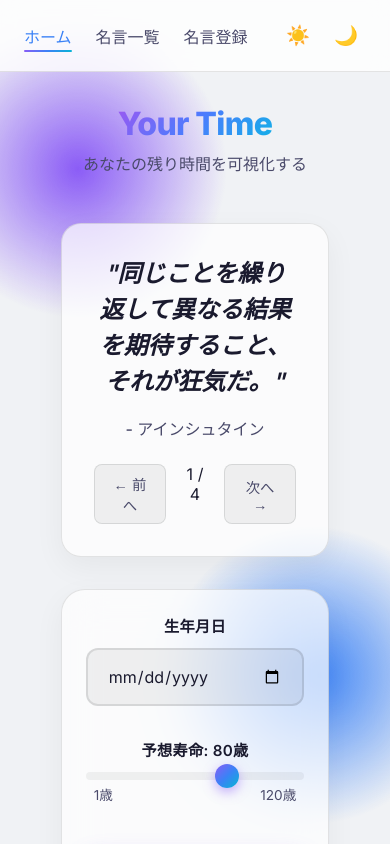
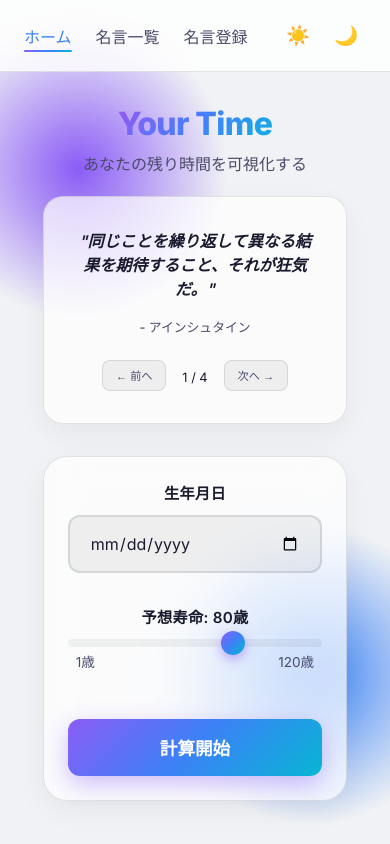
Before and after one commit to uozumi212/your-time-demo, a Next.js app: page / in a window 390 px wide. Shown: the top 844 px of the page. Built offline with nearby package versions, Linux system fonts and the light colour scheme.

Commit message:
cssレスポンシブデザインの修正

```diff
--- a/src/app/globals.css
+++ b/src/app/globals.css
@@ -206,6 +206,10 @@ body {
   padding: 2.5rem;
   box-shadow: var(--shadow-card);
   transition: all 0.3s ease;
+}
+
+.self-center {
+  margin-top: 10px;
 }
 
 /* フォームセクション */
@@ -582,6 +586,14 @@ body {
 
 /* レスポンシブデザイン */
 @media (max-width: 768px) {
+  .content-wrapper {
+    max-width: 85%;
+  }
+
+  .header {
+    margin-bottom: 1.3rem;
+  }
+
   .title {
     font-size: 2.5rem;
   }
@@ -615,11 +627,27 @@ body {
     font-size: 2rem;
   }
 
+  .timer-section {
+    margin-bottom: 2rem;
+  }
+
+  .time-unit {
+    padding: 1rem;
+  }
+
   .time-grid {
-    grid-template-columns: 1fr;
+    grid-template-columns: repeat(3, 1fr);
   }
 
   .time-value {
-    font-size: 2rem;
+    font-size: 1.5rem;
+  }
+
+  .progress-section {
+    margin-bottom: 2rem;
+  }
+
+  .footer {
+    font-size: 0.8rem;
   }
 }
--- a/src/app/layout.tsx
+++ b/src/app/layout.tsx
@@ -29,7 +29,6 @@ export default function RootLayout ({
   return (
     <html lang="ja" suppressHydrationWarning>
       <head>
-        {/* PWA関連のメタデータ */}
         <meta name="application-name" content="Your Time Clone" />
         <meta name="apple-mobile-web-app-capable" content="yes" />
         <meta name="apple-mobile-web-app-status-bar-style" content="default" />
@@ -37,13 +36,12 @@ export default function RootLayout ({
         <meta name="description" content="あなたの時間管理をサポートするアプリ" />
         <meta name="format-detection" content="telephone=no" />
         <meta name="mobile-web-app-capable" content="yes" />
-        <meta name="msapplication-config" content="/icons/browserconfig.xml" /> {/* 任意で設定 */}
-        <meta name="msapplication-TileColor" content="#2B5797" /> {/* Windowsタイル用の色 */}
+        <meta name="msapplication-config" content="/icons/browserconfig.xml" />
+        <meta name="msapplication-TileColor" content="#2B5797" />
         <meta name="msapplication-tap-highlight" content="no" />
-        <meta name="theme-color" content="#2563eb" /> {/* manifest.jsonと合わせる */}
-
-        <link rel="apple-touch-icon" href="/icons/apple-icon-180x180.png" /> {/* Appleデバイス用アイコン */}
-        <link rel="manifest" href="/manifest.json" /> {/* manifest.jsonをリンク */}
+        <meta name="theme-color" content="#2563eb" />
+        <link rel="apple-touch-icon" href="/icons/apple-icon-180x180.png" />
+        <link rel="manifest" href="/manifest.json" />
       </head>
       <body >
         <ThemeProvider attribute="class" defaultTheme="system" enableSystem>
--- a/src/app/quotes/page.tsx
+++ b/src/app/quotes/page.tsx
@@ -5,7 +5,7 @@ import { getQuotes, deleteQuote, Quote, getSelectedQuoteId, setSelectedQuoteId }
 import Navigation from '@/components/Navigation';
 import Link from 'next/link';
 
-import styles from './quotes.module.css';
+import styles from './Quotes.module.css';
 
 export default function QuotesList () {
 	const [quotes, setQuotes] = useState<Quote[]>([]);
--- a/src/app/quotes/quotes.module.css
+++ b/src/app/quotes/quotes.module.css
@@ -91,3 +91,29 @@
 	background: rgba(66, 245, 194, 0.2);
 	transform: scale(1.05);
 }
+
+@media (max-width: 768px) {
+	.quoteListItem {
+		display: block;
+	}
+
+	.text {
+		font-size: 1rem;
+	}
+
+	.author {
+		margin: 5px 0;
+	}
+
+	.actions {
+		justify-content: center;
+	}
+
+	.deleteBtn {
+		padding: 0.4rem 0.8rem;
+	}
+
+	.selectBtn {
+		padding: 0.4rem 0.8rem;
+	}
+}
--- a/src/components/QuoteDisplay.module.css
+++ b/src/components/QuoteDisplay.module.css
@@ -53,3 +53,26 @@
 	color: var(--color-accent-2);
 	border-color: rgba(139, 92, 246, 0.3);
 }
+
+@media(max-width: 768px) {
+	.text {
+		font-size: 1rem;
+	}
+
+	.author {
+		font-size: 0.8rem;
+	}
+
+	.controls {
+		font-size: 0.8rem;
+	}
+
+	.btn {
+		font-size: 0.7rem;
+		padding: 0.4rem 0.8rem;
+	}
+
+	.self-center {
+		margin-top: 10px;
+	}
+}
--- a/src/components/QuoteDisplay.tsx
+++ b/src/components/QuoteDisplay.tsx
@@ -58,9 +58,9 @@ export default function QuoteDisplay () {
 					<button onClick={handlePrev} className={styles.btn}>
 						← 前へ
 					</button>
-					<span className="text-sm text-gray-500 self-center">
+					<div className="text-sm text-gray-500 self-center">
 						{currentIndex + 1} / {quotes.length}
-					</span>
+					</div>
 					<button onClick={handleNext} className={styles.btn}>
 						次へ →
 					</button>
```
Also changed, not shown: src/components/ThemeSwitcher.tsx (line endings or trailing spaces).
